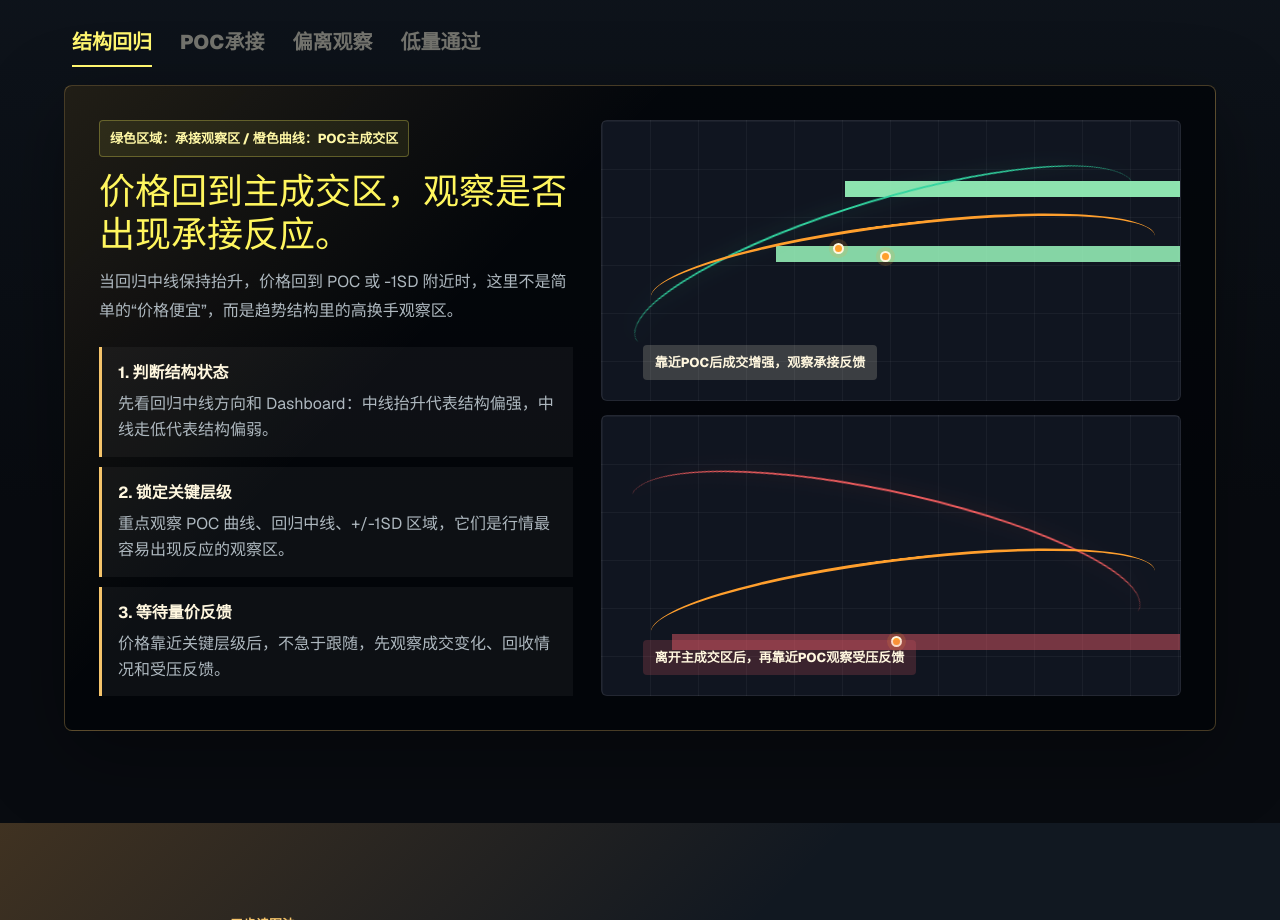
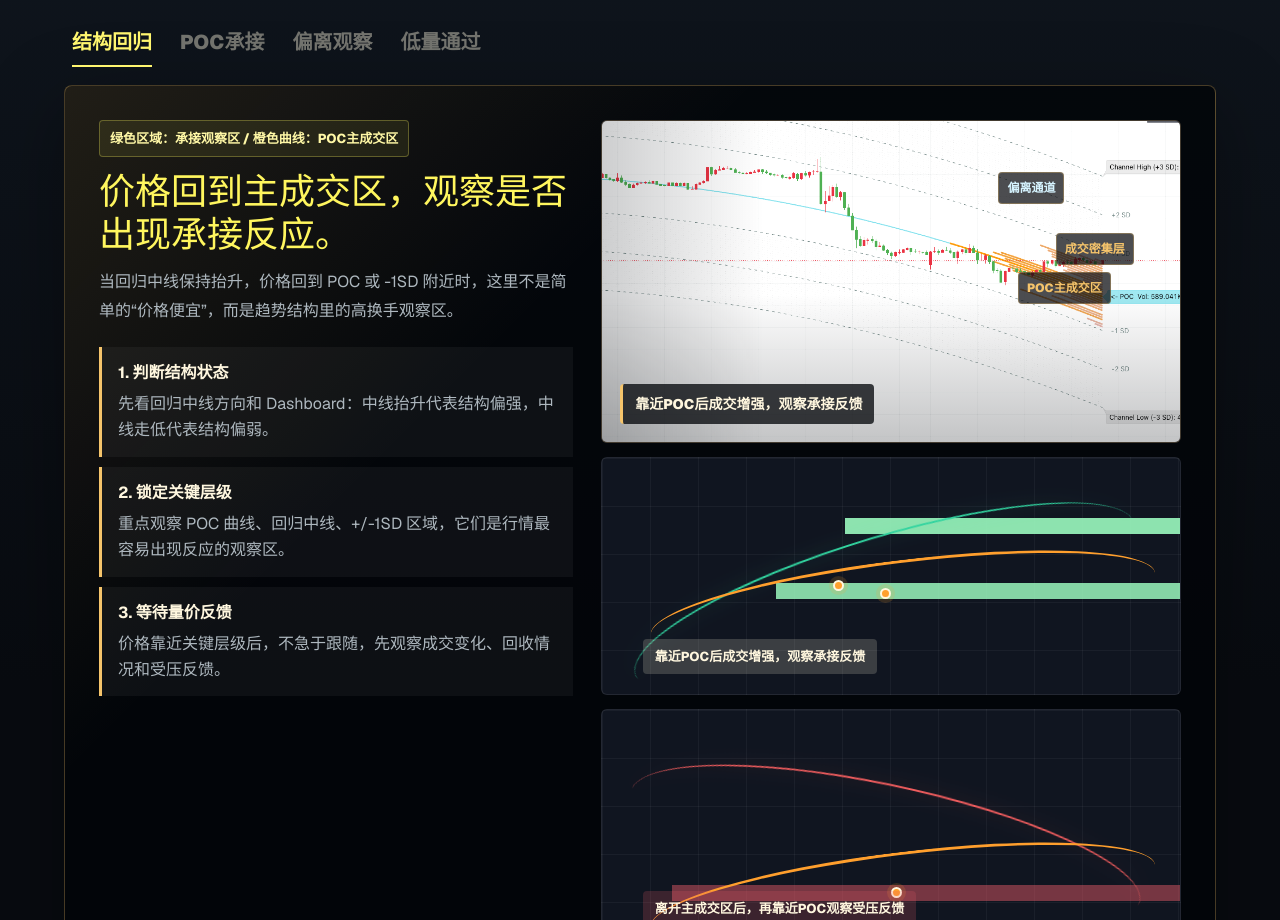
Before and after one commit to daheiziali/primarytrend, a Next.js app: page / in a window 1280 px wide. Shown: the part 1780-2700 px from the top of the page. Built offline with nearby package versions, Linux system fonts and the light colour scheme.

Commit message:
Add real chart example to usage tabs

```diff
--- a/app/globals.css
+++ b/app/globals.css
@@ -511,6 +511,79 @@ main {
   gap: 14px;
 }
 
+.real-chart-card {
+  position: relative;
+  margin: 0;
+  overflow: hidden;
+  border: 1px solid rgba(245, 196, 107, 0.22);
+  border-radius: 6px;
+  background: #101520;
+  box-shadow: inset 0 0 0 1px rgba(255, 255, 255, 0.035);
+}
+
+.real-chart-card img {
+  display: block;
+  width: 100%;
+  min-height: 260px;
+  object-fit: cover;
+  filter: saturate(0.92) contrast(1.04);
+}
+
+.real-chart-card::after {
+  content: '';
+  position: absolute;
+  inset: 0;
+  pointer-events: none;
+  background:
+    linear-gradient(90deg, rgba(6, 10, 15, 0.2), transparent 28%),
+    linear-gradient(180deg, transparent 54%, rgba(6, 10, 15, 0.24));
+}
+
+.real-chart-card figcaption {
+  position: absolute;
+  left: 18px;
+  bottom: 18px;
+  z-index: 2;
+  max-width: min(480px, calc(100% - 36px));
+  padding: 10px 12px;
+  border-left: 3px solid var(--gold);
+  border-radius: 4px;
+  background: rgba(7, 9, 13, 0.78);
+  color: #fff7df;
+  font-size: 14px;
+  font-weight: 900;
+  line-height: 1.45;
+}
+
+.real-pin {
+  position: absolute;
+  z-index: 2;
+  padding: 6px 8px;
+  border: 1px solid rgba(245, 196, 107, 0.32);
+  border-radius: 4px;
+  background: rgba(7, 9, 13, 0.72);
+  color: var(--gold);
+  font-size: 12px;
+  font-weight: 900;
+  white-space: nowrap;
+}
+
+.pin-poc {
+  right: 12%;
+  top: 47%;
+}
+
+.pin-profile {
+  right: 8%;
+  top: 35%;
+}
+
+.pin-sd {
+  right: 20%;
+  top: 16%;
+  color: #d6f4ff;
+}
+
 .mini-chart {
   position: relative;
   min-height: 238px;
@@ -920,6 +993,19 @@ main {
     display: block;
   }
 
+  .real-pin {
+    display: none;
+  }
+
+  .real-chart-card figcaption {
+    position: relative;
+    left: auto;
+    bottom: auto;
+    max-width: none;
+    margin: 0;
+    border-radius: 0;
+  }
+
   .callout {
     max-width: calc(100% - 28px);
     left: 14px;
--- a/app/page.tsx
+++ b/app/page.tsx
@@ -204,6 +204,13 @@ export default function Home() {
             </div>
 
             <div className="logic-charts">
+              <figure className="real-chart-card">
+                <img src="/real-chart-example.png" alt="主力潮指标真实盘面示例" />
+                <figcaption>{logic.topCallout}</figcaption>
+                <span className="real-pin pin-poc">POC主成交区</span>
+                <span className="real-pin pin-profile">成交密集层</span>
+                <span className="real-pin pin-sd">偏离通道</span>
+              </figure>
               <div className="mini-chart bullish-chart">
                 <div className="zone zone-resistance" />
                 <div className="zone zone-support" />
```
Also changed, not shown: public/real-chart-example.png (added).
